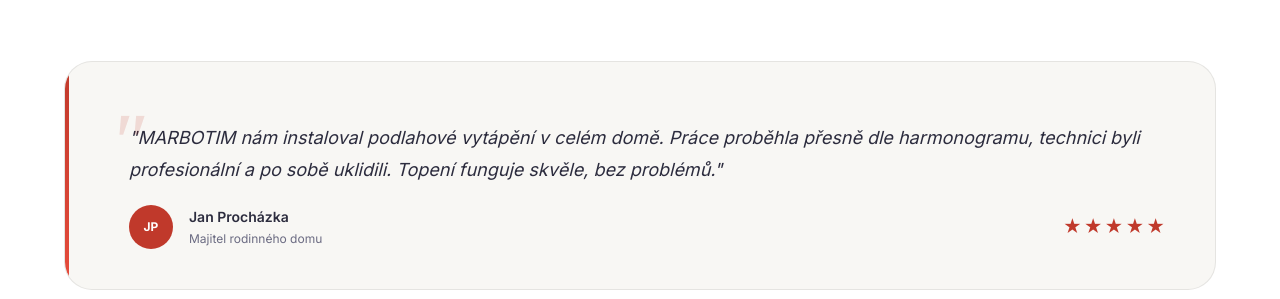
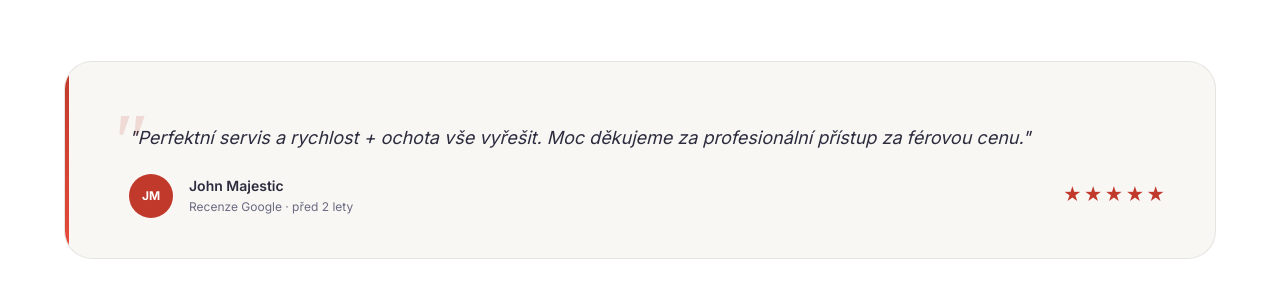
Before and after one commit to matyaskral-cyber/marbotim-web, a plain HTML site: page index.html in a window 1280 px wide. Shown: the part 5265-5564 px from the top of the page. Drawn offline with Linux system fonts and the light colour scheme.

Commit message:
Realna recenze - John Majestic Google

```diff
--- a/index.html
+++ b/index.html
@@ -470,14 +470,13 @@
               </svg>
             </div>
             <blockquote class="testimonial__text">
-              "MARBOTIM nám instaloval podlahové vytápění v celém domě. Práce proběhla přesně dle harmonogramu,
-              technici byli profesionální a po sobě uklidili. Topení funguje skvěle, bez problémů."
+              "Perfektní servis a rychlost + ochota vše vyřešit. Moc děkujeme za profesionální přístup za férovou cenu."
             </blockquote>
             <div class="testimonial__author">
-              <div class="testimonial__avatar" aria-hidden="true">JP</div>
+              <div class="testimonial__avatar" aria-hidden="true">JM</div>
               <div>
-                <div class="testimonial__name">Jan Procházka</div>
-                <div class="testimonial__role">Majitel rodinného domu</div>
+                <div class="testimonial__name">John Majestic</div>
+                <div class="testimonial__role">Recenze Google · před 2 lety</div>
               </div>
               <div class="testimonial__stars" aria-label="Hodnocení 5 z 5 hvězd">
                 <span aria-hidden="true">★★★★★</span>
```
